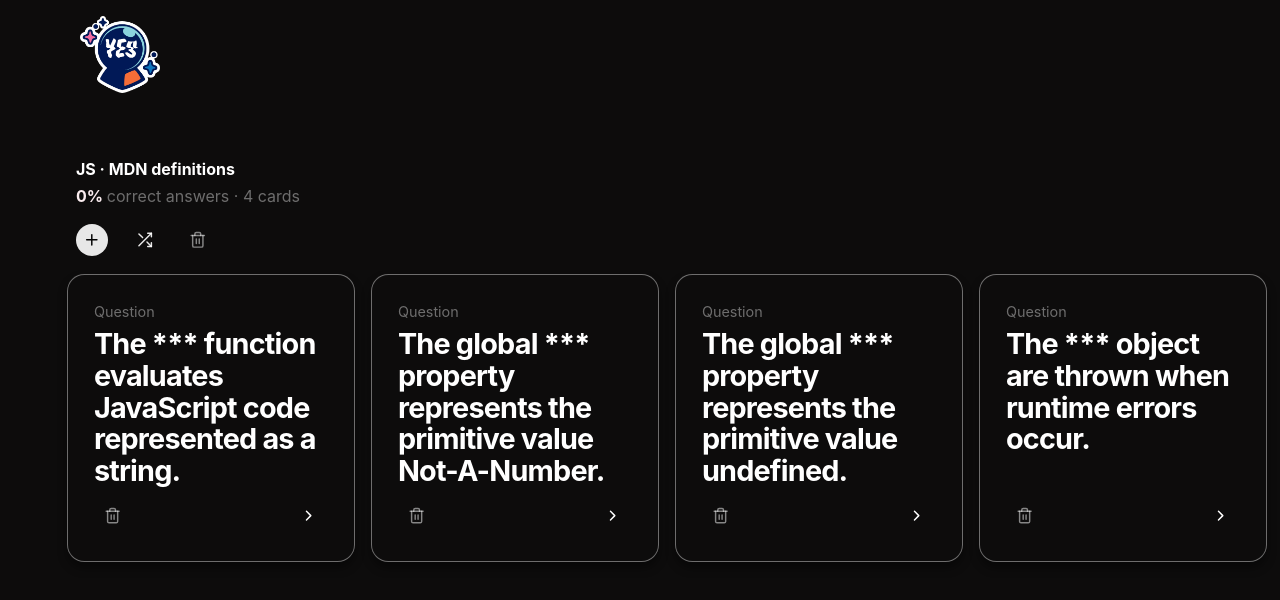
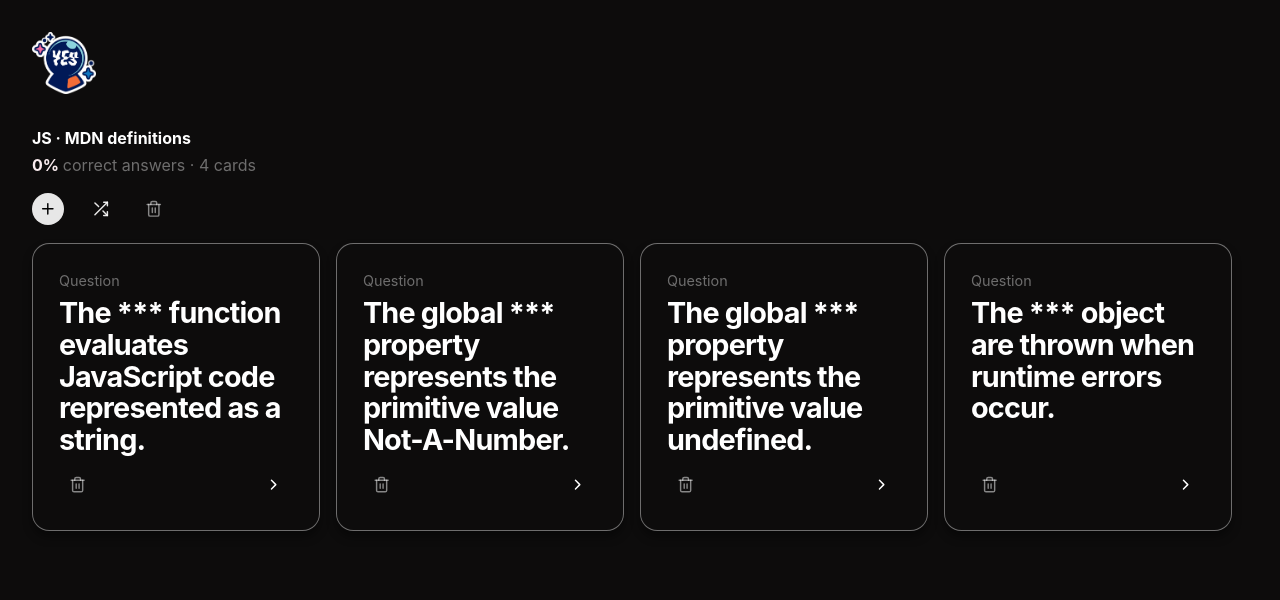
Before and after one commit to evilpaper/nailed-it, a React (Create React App) app: page / in a window 1280 px wide. Shown: the top 600 px of the page. Built offline with nearby package versions, Linux system fonts and the light colour scheme.

Commit message:
Replace em with rem for layout components

```diff
--- a/src/components/Deck/styles.css
+++ b/src/components/Deck/styles.css
@@ -7,13 +7,7 @@
 .deck-header {
   display: flex;
   flex-direction: column;
-  margin-left: 4em;
-}
-
-.deck__name,
-.deck__stats,
-.deck__actions-menu {
-  padding-left: 12px;
+  margin-left: 2rem;
 }
 
 .deck__name {
@@ -63,7 +57,7 @@
   -webkit-overflow-scrolling: touch;
   height: 20em;
   padding: 12px;
-  padding-left: 4.2em;
+  padding-left: 2rem;
 }
 
 .deck__add-card,
--- a/src/components/app.css
+++ b/src/components/app.css
@@ -17,13 +17,12 @@ body {
   display: flex;
   justify-content: space-between;
   align-items: center;
-  padding: 1em;
-  margin-bottom: 1em;
+  margin-top: 2rem;
 }
 
 .logo {
-  width: 5em;
-  margin-left: 4em;
+  width: 4em;
+  margin-left: 2rem;
 }
 
 .header__left-part {
```
